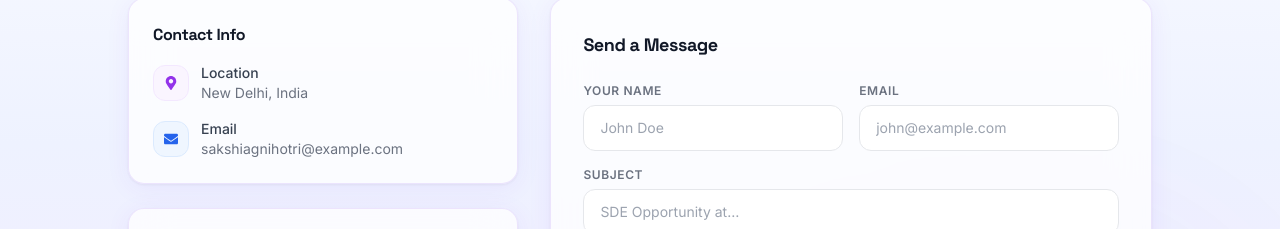
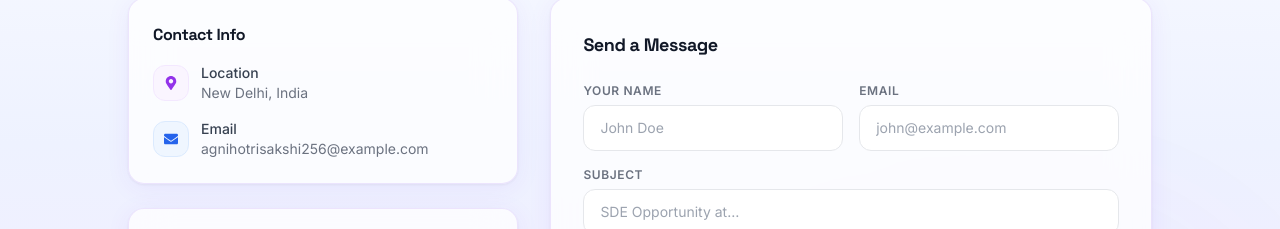
Before and after one commit to Sakshi123-tech/my_updated_portfolio, a React (Vite) app: page / in a window 1280 px wide. Shown: the part 8264-8493 px from the top of the page. Built offline with nearby package versions, Linux system fonts and the light colour scheme.

Commit message:
fix email

```diff
--- a/src/components/Contact/Contact.jsx
+++ b/src/components/Contact/Contact.jsx
@@ -80,7 +80,7 @@
                   </div>
                   <div>
                     <p className="font-medium text-gray-700">Email</p>
-                    <p className="text-gray-500">sakshiagnihotri@example.com</p>
+                    <p className="text-gray-500">agnihotrisakshi256@example.com</p>
                   </div>
                 </div>
               </div>
--- a/src/components/Footer/Footer.jsx
+++ b/src/components/Footer/Footer.jsx
@@ -16,7 +16,7 @@
 const socials = [
   { icon: <FaGithub size={18} />, href: 'https://github.com/Sakshi123-tech', label: 'GitHub' },
   { icon: <FaLinkedin size={18} />, href: 'https://www.linkedin.com/in/sakshi-agnihotri-64613a263', label: 'LinkedIn' },
-  { icon: <FaEnvelope size={18} />, href: 'mailto:agnihotrisakshi256@@example.com', label: 'Email' },
+  { icon: <FaEnvelope size={18} />, href: 'mailto:agnihotrisakshi256@example.com', label: 'Email' },
 ];
 
 const Footer = () => (
```
